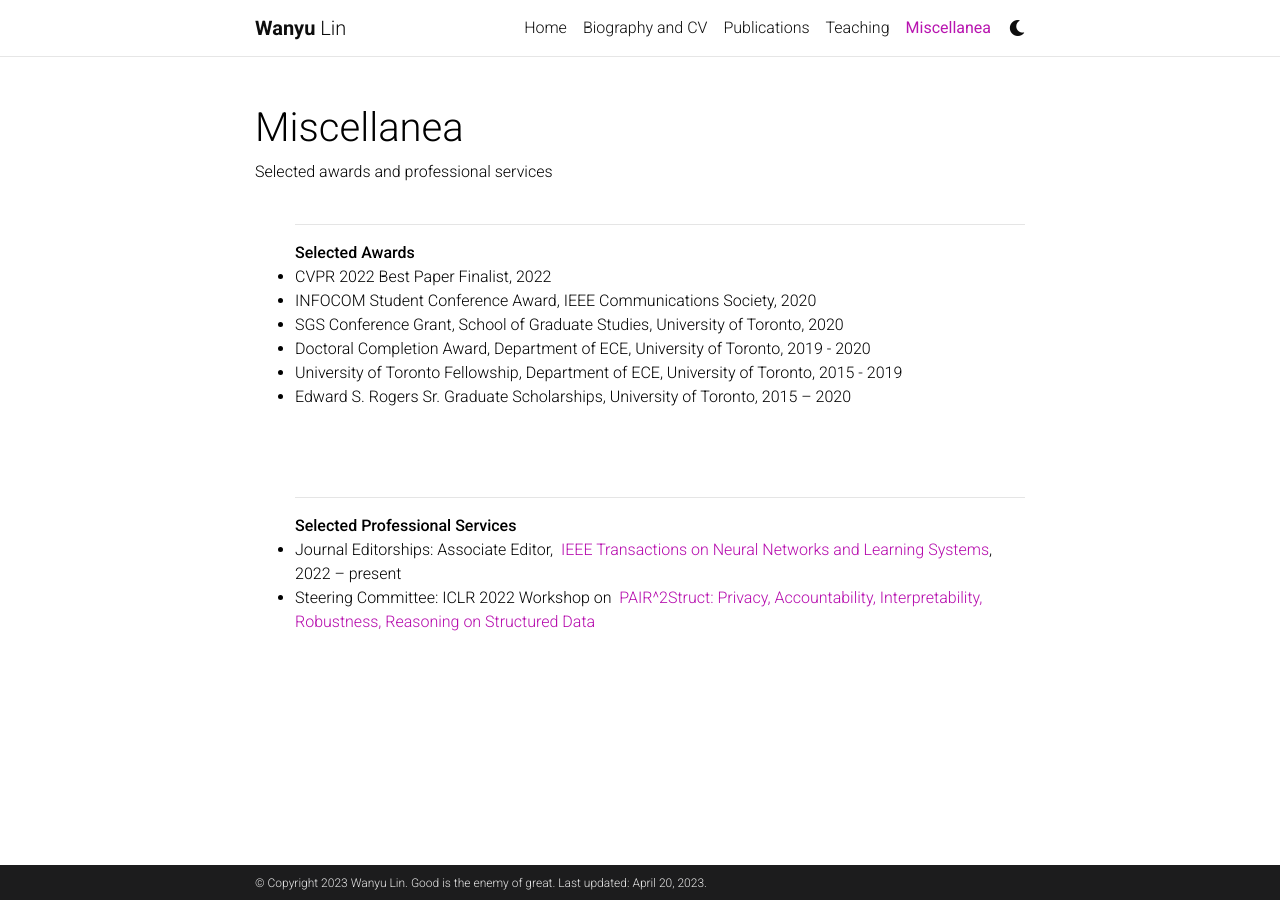
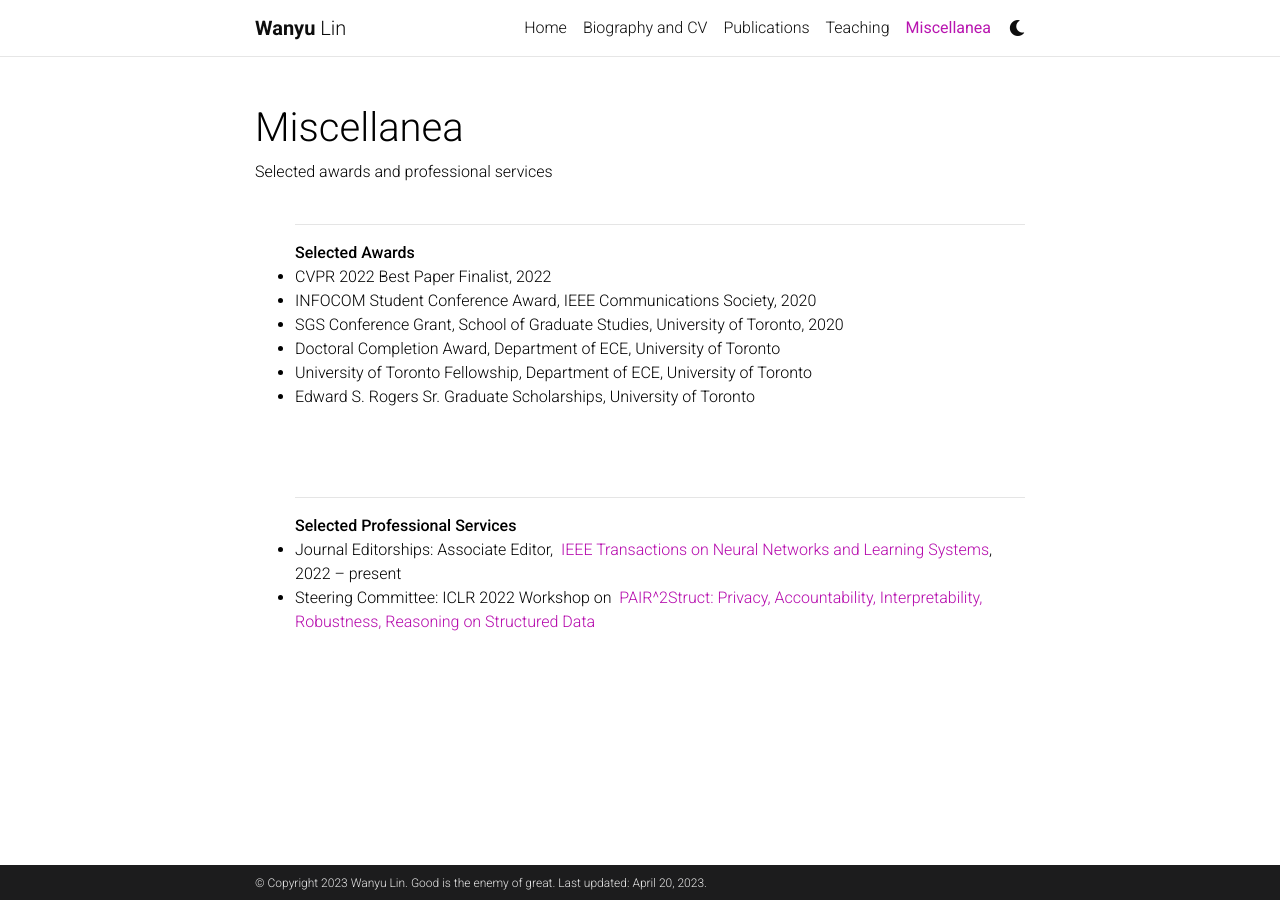
Before and after one commit to wanyu-lin/wanyulin.github.io, a Jekyll site: the page built from _pages/awards.md, in a window 1280 px wide. Built offline with Jekyll 4.4.1, drawn with Linux system fonts in a browser that asks for light colours; comment, search, counter and statistics services are not loaded; a style sheet for code colours, icons or effects is not loaded.

Commit message:
Update awards.md

```diff
--- a/_pages/awards.md
+++ b/_pages/awards.md
@@ -12,9 +12,9 @@ nav: true
 <li> CVPR 2022 Best Paper Finalist, 2022</li>
 <li>INFOCOM Student Conference Award, IEEE Communications Society, 2020</li>
 <li>SGS Conference Grant, School of Graduate Studies, University of Toronto, 2020</li>
-<li>Doctoral Completion Award, Department of ECE, University of Toronto, 2019 - 2020</li>
-<li>University of Toronto Fellowship, Department of ECE, University of Toronto, 2015 - 2019</li>
-<li>Edward S. Rogers Sr. Graduate Scholarships, University of Toronto, 2015 – 2020</li>
+<li>Doctoral Completion Award, Department of ECE, University of Toronto</li>
+<li>University of Toronto Fellowship, Department of ECE, University of Toronto</li>
+<li>Edward S. Rogers Sr. Graduate Scholarships, University of Toronto</li>
 
 <br>
 
```
